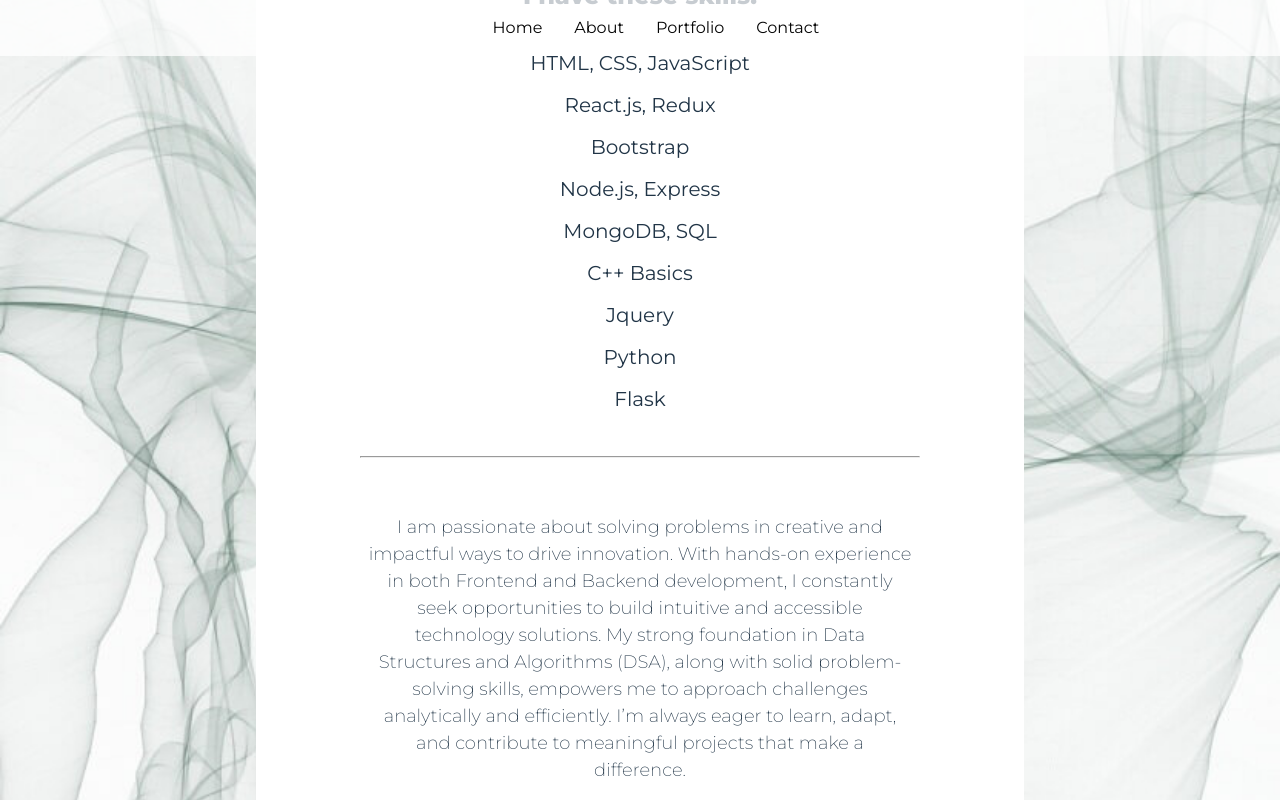
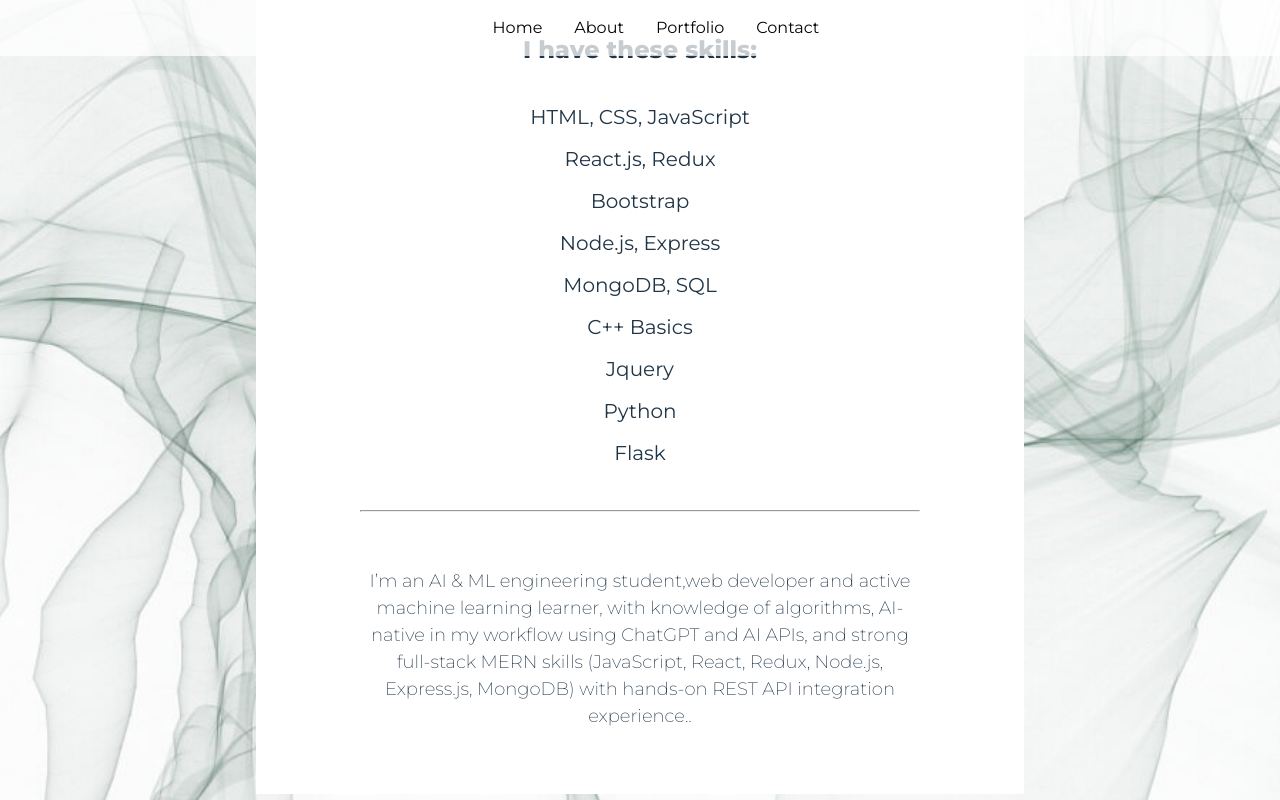
Before and after one commit to deepakkushwaha9821/portfolio, a React (Vite) app: page / in a window 1280 px wide. Built offline with nearby package versions, Linux system fonts and the light colour scheme; the HTML template or start-up script is replaced by a standard one.

Commit message:
Update About.jsx

```diff
--- a/src/Components/About.jsx
+++ b/src/Components/About.jsx
@@ -18,7 +18,7 @@
 ];
 
 const detailOrQuote =
-  "I am passionate about solving problems in creative and impactful ways to drive innovation. With hands-on experience in both Frontend and Backend development, I constantly seek opportunities to build intuitive and accessible technology solutions. My strong foundation in Data Structures and Algorithms (DSA), along with solid problem-solving skills, empowers me to approach challenges analytically and efficiently. I’m always eager to learn, adapt, and contribute to meaningful projects that make a difference.";
+  "I’m an AI & ML engineering student,web developer and active machine learning learner, with knowledge of algorithms, AI-native in my workflow using ChatGPT and AI APIs, and strong full-stack MERN skills (JavaScript, React, Redux, Node.js, Express.js, MongoDB) with hands-on REST API integration experience..";
 
 const About = () => {
   return (
```
